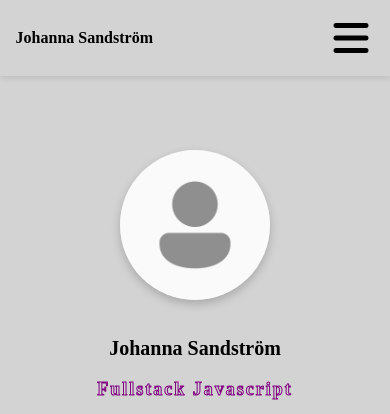
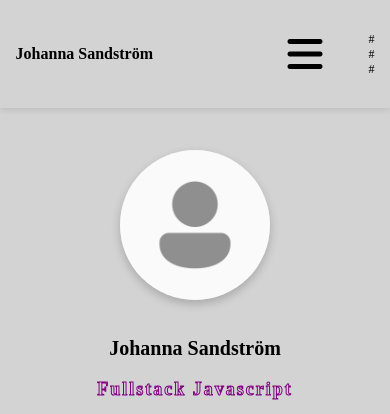
Before and after one commit to johannaasandstrom/Portfolio, a plain HTML site: page homepage.html in a window 390 px wide. Both pictures are taken after a click on the button "Öppna meny/stänga meny". Shown: the top 414 px of the page. Drawn offline with Linux system fonts and the light colour scheme.

Commit message:
Implemented a hamburger button that toggles the .open class on the navigation, hiding/showing the menu for mobile screens.

```diff
--- a/homepage.html
+++ b/homepage.html
@@ -46,5 +46,7 @@
             </div>
         </div>
     </main>
+
+    <script src="menu.js"></script>
 </body>
 </html>
--- a/menu.js
+++ b/menu.js
@@ -0,0 +1,6 @@
+const menuBtn = document.querySelector(".menu-Btn");
+const menuNav = document.querySelector(".menu-nav");
+
+menuBtn.addEventListener("click", () => {
+    menuNav.classList.toggle("open");
+});
--- a/style.css
+++ b/style.css
@@ -35,6 +35,10 @@ header{
 
 .menu-nav{
     display: none; /*Vi gömmer allt innehåll i nav då det är de som vi vill visa först när vi trycker på ikonen*/
+}
+
+.menu-nav.open{
+    display: block;
 }
 
 .fa-bars{
```
